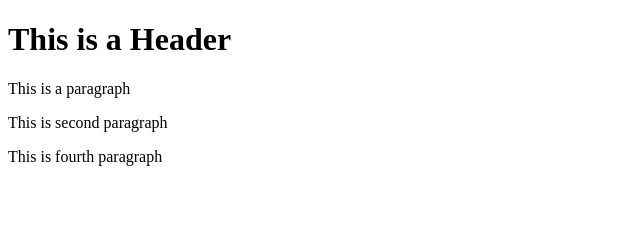
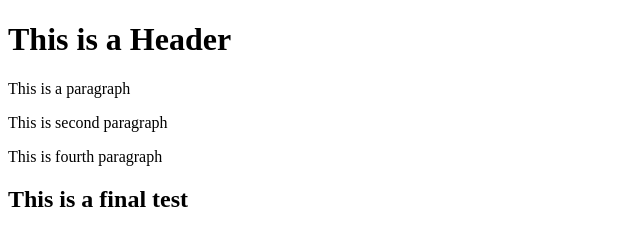
Before and after one commit to elena-dodici/git-test, a plain HTML site: page index.html in a window 1280 px wide. Shown: the whole page, without its empty margins (0-640 px from the left). Drawn offline with Linux system fonts and the light colour scheme.

Commit message:
final commit

```diff
--- a/index.html
+++ b/index.html
@@ -9,5 +9,6 @@
     <p>This is a paragraph</p>
     <p>This is second paragraph</p>
     <p>This is fourth paragraph</p>
+    <h2>This is a final test</h2>
   </body>
 </html>
```
